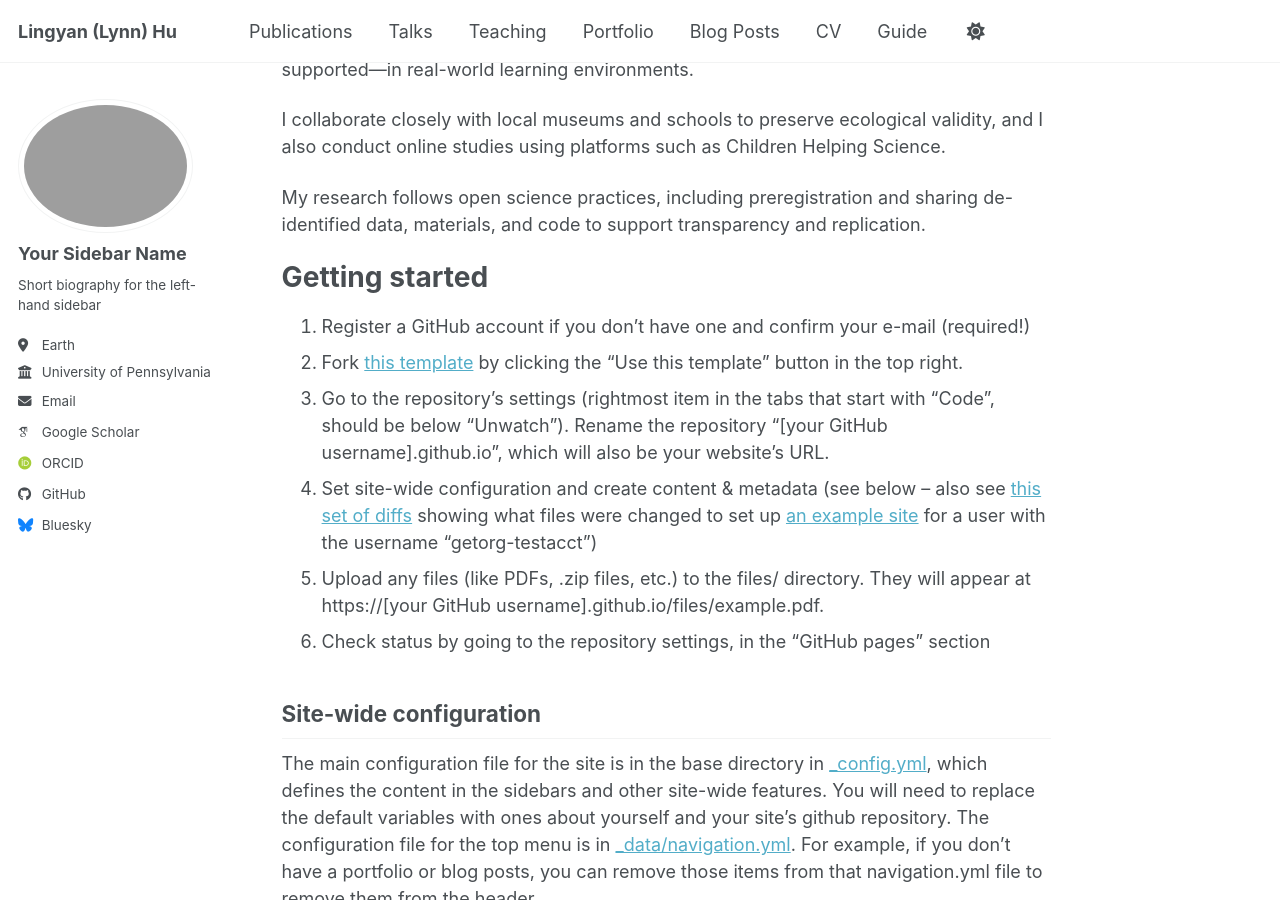
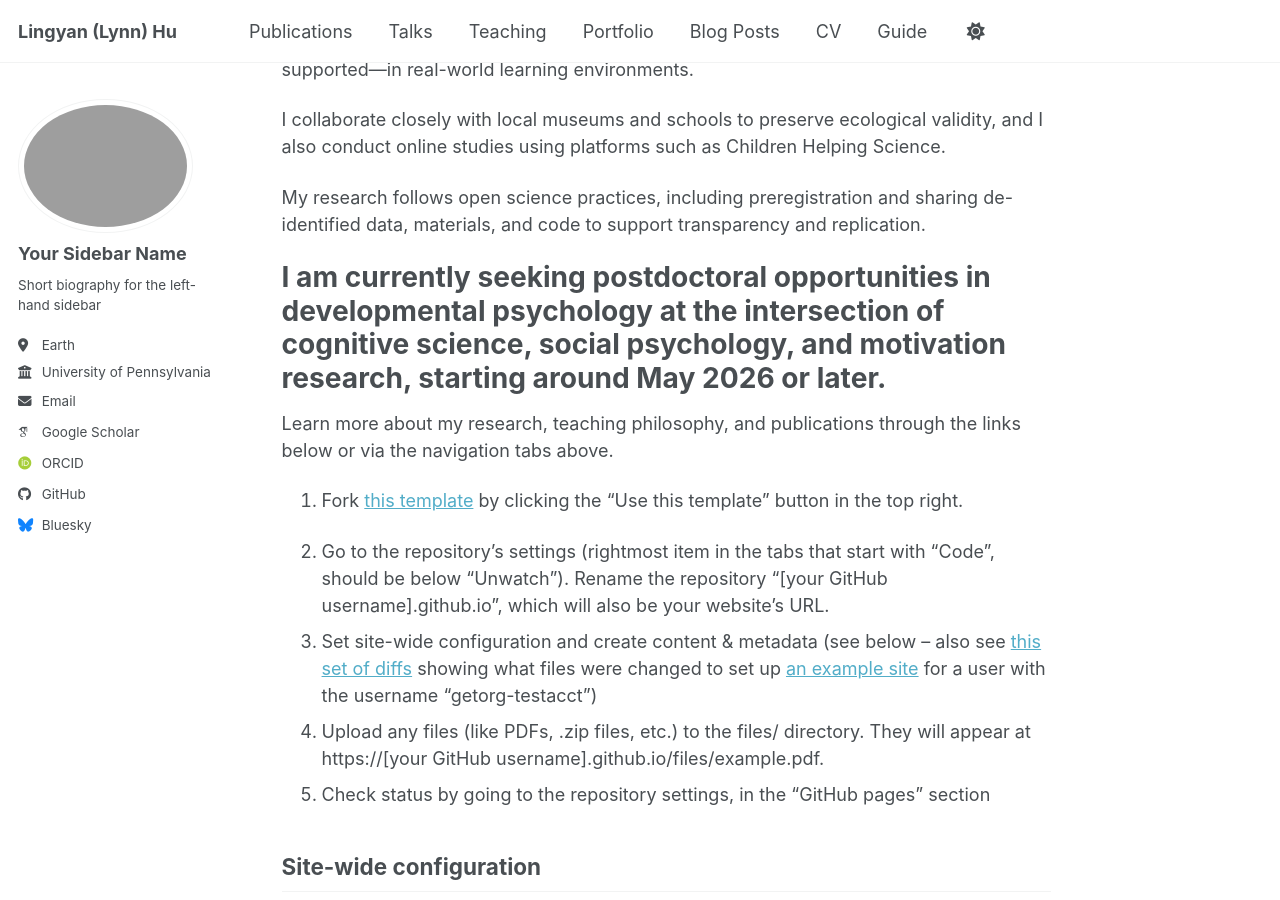
Before and after one commit to lingyh904/lingyh904.github.io, a Jekyll site: the page built from _pages/about.md, in a window 1280 px wide and 900 px high, scrolled down 701 px. Built offline with Jekyll 4.4.1, drawn with Linux system fonts in a browser that asks for light colours; some web fonts are replaced; a script bundle is joined from its source files by our own code; library files that are not in the unit come from our copies.

Commit message:
Update about.md

```diff
--- a/_pages/about.md
+++ b/_pages/about.md
@@ -10,7 +10,7 @@ redirect_from:
 
 From years of working with children, I have been inspired by how motivated they are to pursue goals—yet struck by how differently they respond when those goals become difficult.
 
-My research aims to better understand and support children’s successful goal pursuit under challenge, both in the short term and over development.
+<strong>My research aims to better understand and support children’s successful goal pursuit under challenge, both in the short term and over development.</strong>
 
 I address these questions by identifying motivational and self-regulatory mechanisms that support or hinder children’s goal pursuit across three levels:
 <ul>
@@ -25,10 +25,12 @@ I collaborate closely with local museums and schools to preserve ecological vali
 
 My research follows open science practices, including preregistration and sharing de-identified data, materials, and code to support transparency and replication.
 
-Getting started
+I am currently seeking postdoctoral opportunities in developmental psychology at the intersection of cognitive science, social psychology, and motivation research, starting around May 2026 or later.
 ======
-1. Register a GitHub account if you don't have one and confirm your e-mail (required!)
+Learn more about my research, teaching philosophy, and publications through the links below or via the navigation tabs above.
+
 1. Fork [this template](https://github.com/academicpages/academicpages.github.io) by clicking the "Use this template" button in the top right.
+
 1. Go to the repository's settings (rightmost item in the tabs that start with "Code", should be below "Unwatch"). Rename the repository "[your GitHub username].github.io", which will also be your website's URL.
 1. Set site-wide configuration and create content & metadata (see below -- also see [this set of diffs](https://archive.is/3TPas) showing what files were changed to set up [an example site](https://getorg-testacct.github.io) for a user with the username "getorg-testacct")
 1. Upload any files (like PDFs, .zip files, etc.) to the files/ directory. They will appear at https://[your GitHub username].github.io/files/example.pdf.
```
